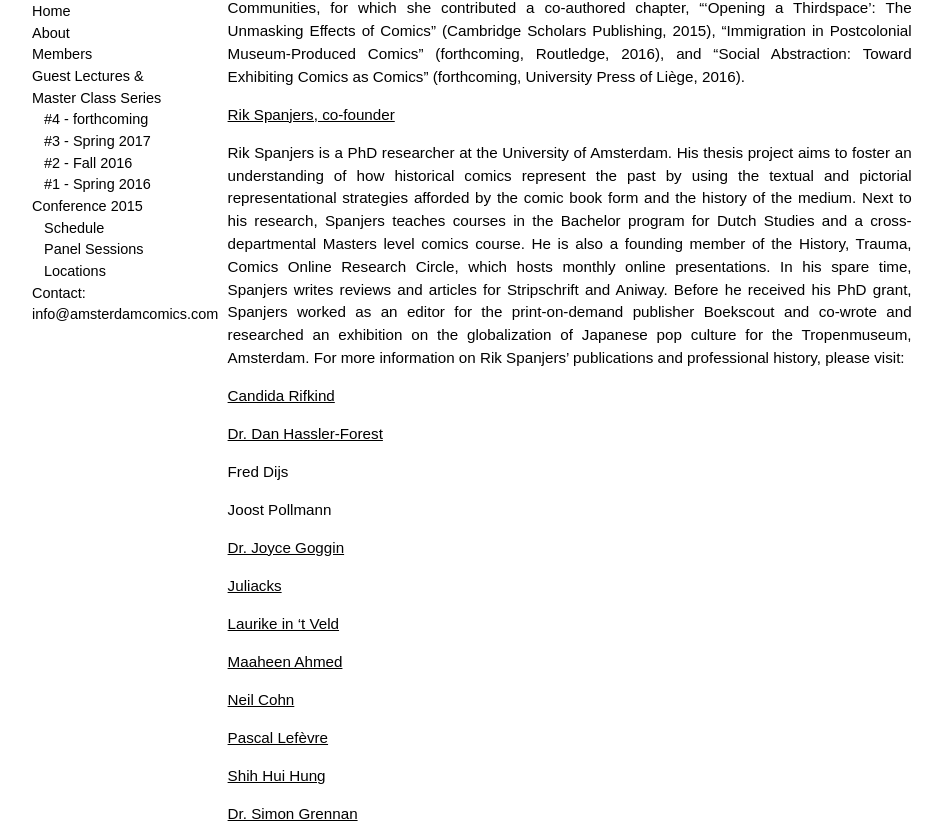
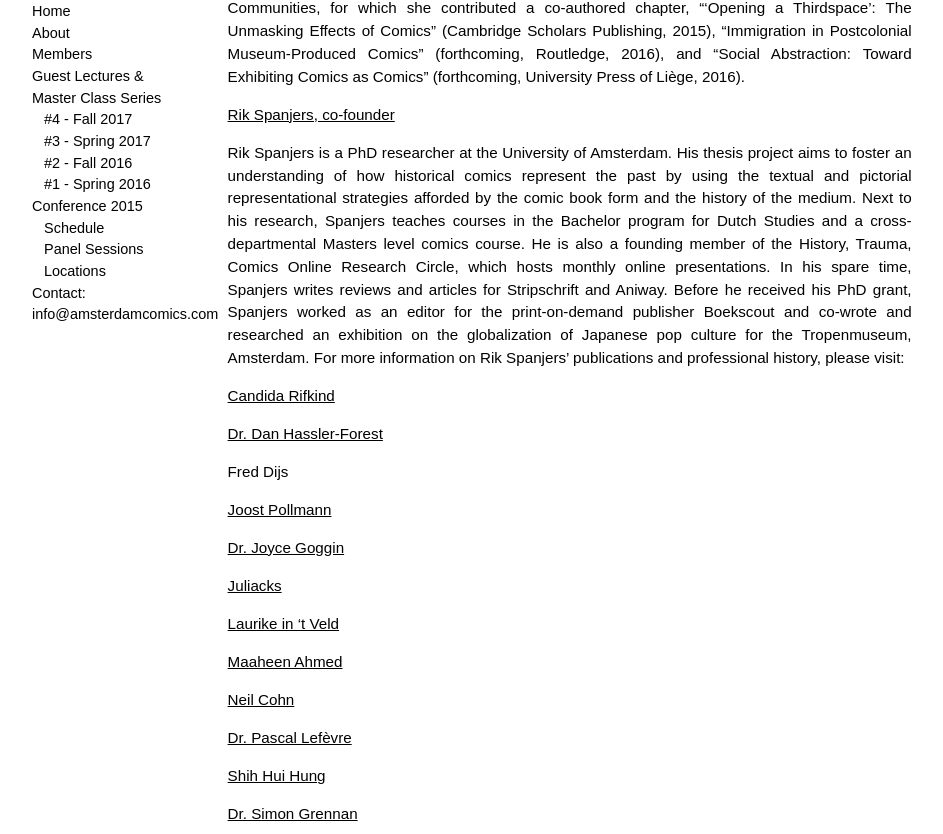
Before and after one commit to amsterdamcomics/amsterdamcomics.github.io, a Jekyll site: the page built from members.md, in a window 1280 px wide. Shown: the part 316-1150 px from the top of the page, without its empty margins (152-1095 px from the left). Built offline with Jekyll 4.4.1, drawn with Linux system fonts in a browser that asks for light colours.

```diff
--- a/_layouts/default.html
+++ b/_layouts/default.html
@@ -18,7 +18,7 @@
           <a href="/members/">Members</a><br>
           Guest Lectures &amp;<br>
           Master Class Series<br>
-          &nbsp; &nbsp;#4 - forthcoming<br>
+          &nbsp; &nbsp;#4 - Fall 2017<br>
           &nbsp; &nbsp;#3 - Spring 2017<br>
           &nbsp; &nbsp;<a href="/master-class-and-lectures/fall2016">#2 - Fall 2016</a><br>
           &nbsp; &nbsp;<a href="/master-class-and-lectures/spring2016">#1 - Spring 2016</a><br>
--- a/members.md
+++ b/members.md
@@ -27,7 +27,7 @@ Rik Spanjers is a PhD researcher at the University of Amsterdam. His thesis proj
 
 Fred Dijs
 
-Joost Pollmann
+[Joost Pollmann](http://joostpollmann.nl)
 
 [Dr. Joyce Goggin](http://www.uva.nl/over-de-uva/organisatie/medewerkers/content/g/o/j.goggin/j.goggin.html)
 
@@ -39,7 +39,7 @@ Joost Pollmann
 
 [Neil Cohn](www.visuallanguagelab.com)
 
-[Pascal Lefèvre](https://sites.google.com/site/lefevrepascal/home)
+[Dr. Pascal Lefèvre](https://sites.google.com/site/lefevrepascal/home)
 
 [Shih Hui Hung](http://shhstudio.com/)
 
```
